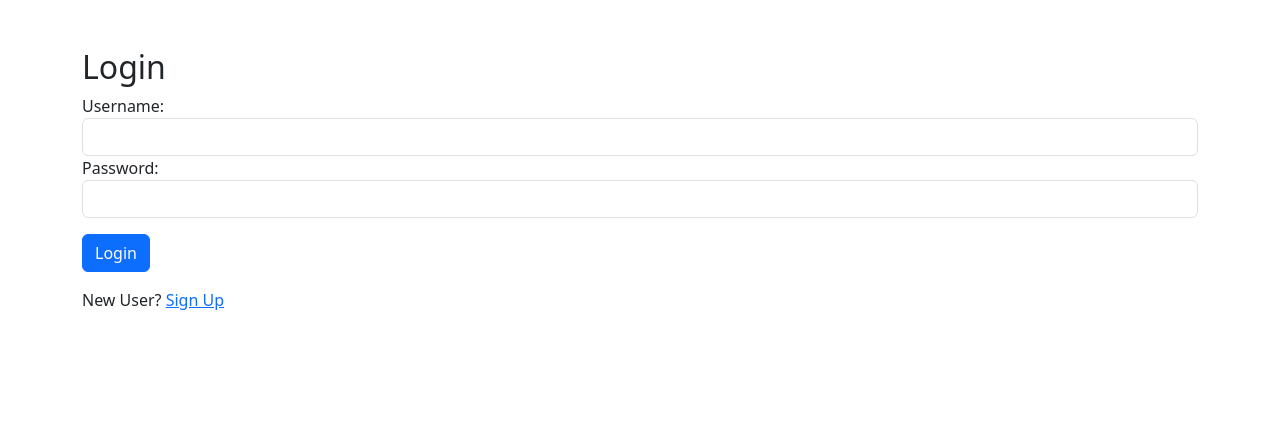
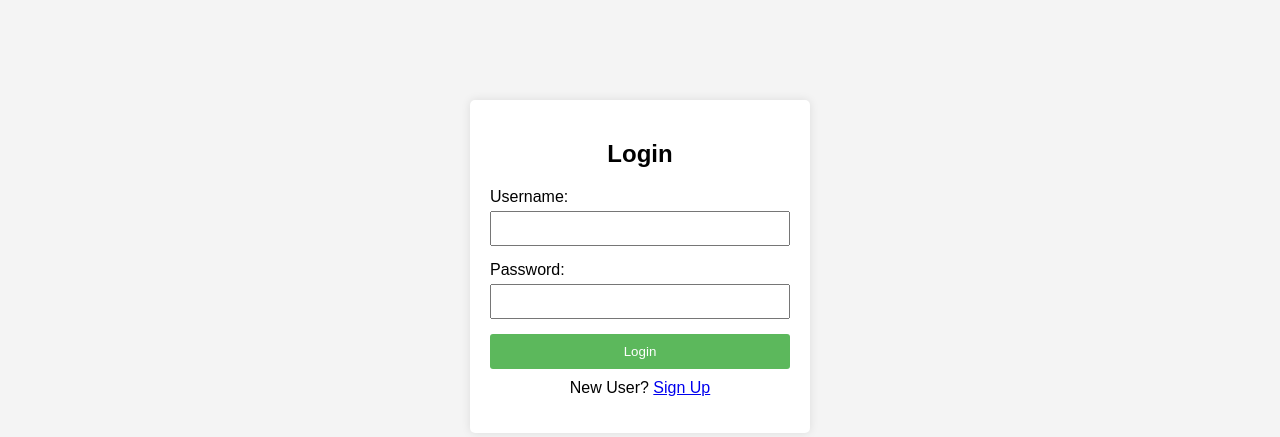
Before and after one commit to Josson123/Mini-project, a PHP site: page /login.php in a window 1280 px wide. Shown: the top 437 px of the page. Run offline with PHP 8.4, Linux system fonts and the light colour scheme.

Commit message:
Update login.php

```diff
--- a/login.php
+++ b/login.php
@@ -1,5 +1,5 @@
 <?php
-session_start(); // Starting the session
+session_start();
 $conn = new mysqli("localhost", "root", "", "bikerental");
 
 // Check connection
@@ -14,7 +14,7 @@ if ($_SERVER["REQUEST_METHOD"] == "POST") {
     $password = $_POST['password'];
 
     // Prepare and execute the query using parameterized statements
-    $stmt = $conn->prepare("SELECT user_name, password FROM user WHERE user_name = ?");
+    $stmt = $conn->prepare("SELECT user_name, email, phone_no, password FROM user WHERE user_name = ?");
     $stmt->bind_param("s", $username);
     $stmt->execute();
     $result = $stmt->get_result();
@@ -22,17 +22,18 @@ if ($_SERVER["REQUEST_METHOD"] == "POST") {
     if ($result->num_rows > 0) {
         $row = $result->fetch_assoc();
         if (password_verify($password, $row['password'])) {
-            // Login successful, store user information in session
+            // Store user details in session
             $_SESSION['loggedin'] = true;
-            $_SESSION['username'] = $username;
-            header('Location: profile.php'); // Redirect to profile page after successful login
+            $_SESSION['username'] = $row['user_name'];
+            $_SESSION['email'] = $row['email'];
+            $_SESSION['phone_no'] = $row['phone_no'];
+
+            header('Location: profile.php');  // Redirect to profile page after login
             exit();
         } else {
-            // Incorrect password
             $loginError = "Incorrect password.";
         }
     } else {
-        // Username not found
         $loginError = "Username not found.";
     }
 
@@ -46,10 +47,10 @@ if ($_SERVER["REQUEST_METHOD"] == "POST") {
     <meta charset="UTF-8">
     <meta name="viewport" content="width=device-width, initial-scale=1.0">
     <title>Login - Bike Rental</title>
-    <link href="https://cdn.jsdelivr.net/npm/bootstrap@5.3.3/dist/css/bootstrap.min.css" rel="stylesheet">
+    <link rel="stylesheet" href="styles.css">
 </head>
 <body>
-    <div class="container mt-5">
+    <div class="register-container">
         <h2>Login</h2>
 
         <?php if (!empty($loginError)): ?>
@@ -59,16 +60,16 @@ if ($_SERVER["REQUEST_METHOD"] == "POST") {
         <form action="login.php" method="POST">
             <div class="form-group">
                 <label for="username">Username:</label>
-                <input type="text" id="username" name="username" required class="form-control">
+                <input type="text" id="username" name="username" required>
             </div>
             <div class="form-group">
                 <label for="password">Password:</label>
-                <input type="password" id="password" name="password" required class="form-control">
+                <input type="password" id="password" name="password" required>
             </div>
-            <button type="submit" class="btn btn-primary mt-3">Login</button>
+            <button type="submit">Login</button>
         </form>
 
-        <p class="mt-3">New User? <a href="New Profile.php">Sign Up</a></p>
+        <p>New User? <a href="New Profile.php">Sign Up</a></p>
     </div>
 </body>
 </html>
```
